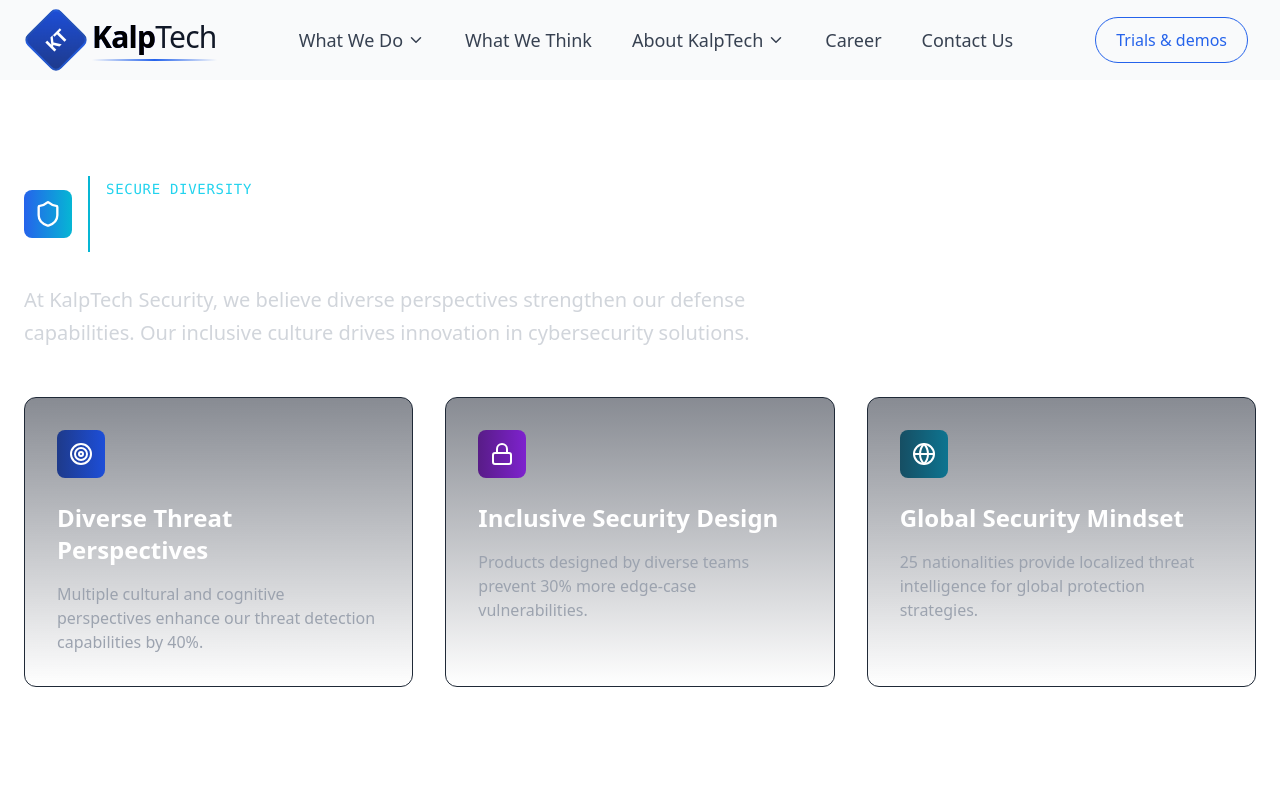
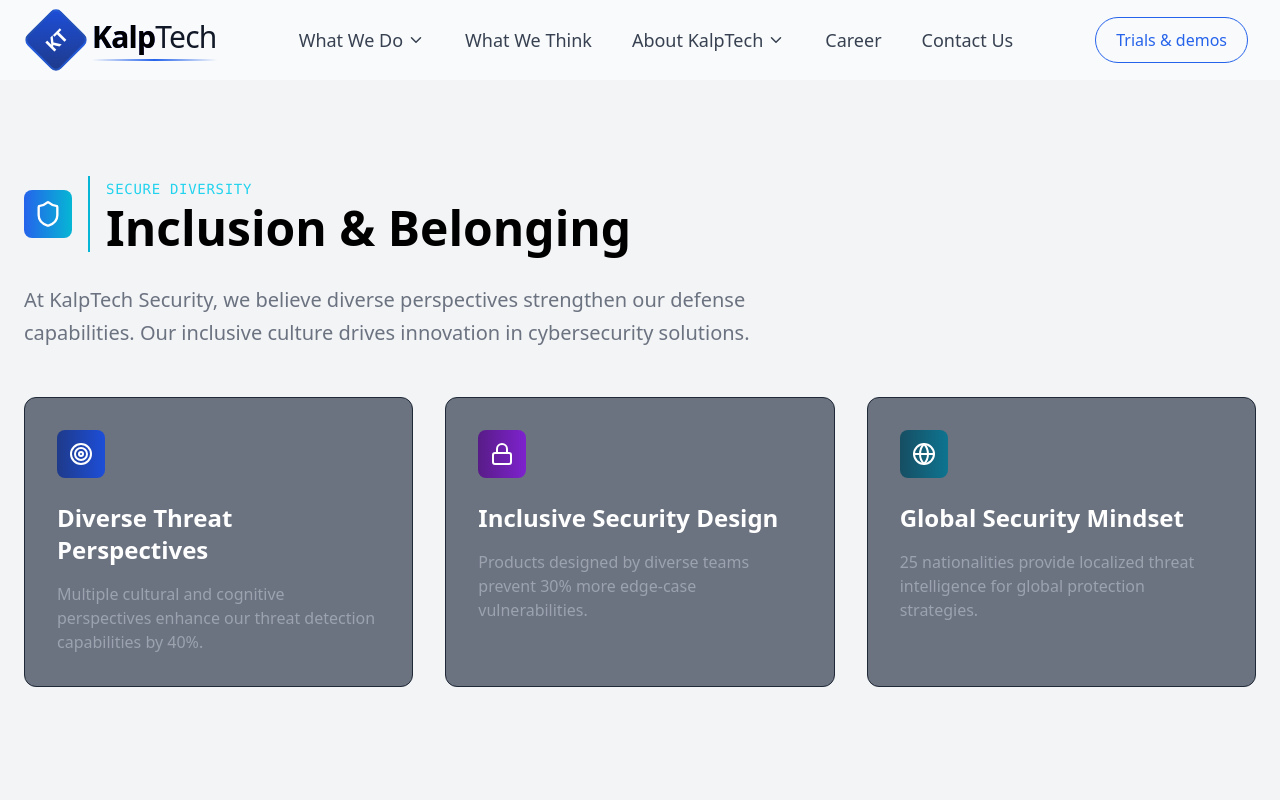
Before and after one commit to Jackuuu07/AekSec, a React (Vite) app: page /values/inclusion in a window 1280 px wide. Shown: the top 800 px of the page. Built offline with nearby package versions, Linux system fonts and the light colour scheme.

Commit message:
inclusion

```diff
--- a/index.html
+++ b/index.html
@@ -4,7 +4,7 @@
     <meta charset="UTF-8" />
     <link rel="icon" type="image/svg+xml" href="/vite.svg" />
     <meta name="viewport" content="width=device-width, initial-scale=1.0" />
-    <title>KulpTech Security</title>
+    <title>KalpTech Security</title>
   </head>
   <body>
     <div id="root"></div>
--- a/src/Pages/aboutkulptech/InclusionBelonging.jsx
+++ b/src/Pages/aboutkulptech/InclusionBelonging.jsx
@@ -3,11 +3,9 @@ import { Users, Shield, Globe, Award, Target, Lock } from 'lucide-react';
 
 export default function InclusionBelonging() {
   return (
-    <div className="min-h-screen bg-gray-950 text-white">
+    <div className="min-h-screen bg-gray-100 text-white">
       {/* Hero Section - Security Dark Theme */}
       <div className="relative overflow-hidden">
-        <div className="absolute inset-0 bg-gradient-to-r from-blue-900/20 to-cyan-900/10"></div>
-        <div className="absolute inset-0 bg-white"></div>
 
         <div className="relative py-24 px-6 max-w-7xl mx-auto">
           <div className="flex items-center space-x-4 mb-8">
@@ -16,17 +14,17 @@ export default function InclusionBelonging() {
             </div>
             <div className="border-l-2 border-cyan-500 pl-4">
               <span className="text-cyan-400 text-sm font-mono tracking-wider">SECURE DIVERSITY</span>
-              <h1 className="text-5xl font-bold mt-1">Inclusion & Belonging</h1>
+              <h1 className="text-5xl text-black font-bold  mt-1">Inclusion & Belonging</h1>
             </div>
           </div>
 
-          <p className="text-xl text-gray-300 max-w-3xl mb-12 leading-relaxed">
+          <p className="text-xl text-gray-500 max-w-3xl mb-12 leading-relaxed">
             At KalpTech Security, we believe diverse perspectives strengthen our defense capabilities.
             Our inclusive culture drives innovation in cybersecurity solutions.
           </p>
 
           <div className="grid grid-cols-1 md:grid-cols-3 gap-8 mb-16">
-            <div className="border border-gray-800 rounded-xl p-8 bg-gradient-to-b from-gray-900/50 to-transparent hover:border-cyan-500/30 transition-all duration-300">
+            <div className="border border-gray-800 rounded-xl p-8 bg-gray-500 hover:border-cyan-500/30 transition-all duration-300">
               <div className="inline-flex p-3 rounded-lg bg-gradient-to-r from-blue-900 to-blue-700 mb-6">
                 <Target className="w-6 h-6" />
               </div>
@@ -34,7 +32,7 @@ export default function InclusionBelonging() {
               <p className="text-gray-400">Multiple cultural and cognitive perspectives enhance our threat detection capabilities by 40%.</p>
             </div>
 
-            <div className="border border-gray-800 rounded-xl p-8 bg-gradient-to-b from-gray-900/50 to-transparent hover:border-cyan-500/30 transition-all duration-300">
+            <div className="border border-gray-800 rounded-xl p-8 bg-gray-500 hover:border-cyan-500/30 transition-all duration-300">
               <div className="inline-flex p-3 rounded-lg bg-gradient-to-r from-purple-900 to-purple-700 mb-6">
                 <Lock className="w-6 h-6" />
               </div>
@@ -42,7 +40,7 @@ export default function InclusionBelonging() {
               <p className="text-gray-400">Products designed by diverse teams prevent 30% more edge-case vulnerabilities.</p>
             </div>
 
-            <div className="border border-gray-800 rounded-xl p-8 bg-gradient-to-b from-gray-900/50 to-transparent hover:border-cyan-500/30 transition-all duration-300">
+            <div className="border border-gray-800 rounded-xl p-8 bg-gray-500 hover:border-cyan-500/30 transition-all duration-300">
               <div className="inline-flex p-3 rounded-lg bg-gradient-to-r from-cyan-900 to-cyan-700 mb-6">
                 <Globe className="w-6 h-6" />
               </div>
```
